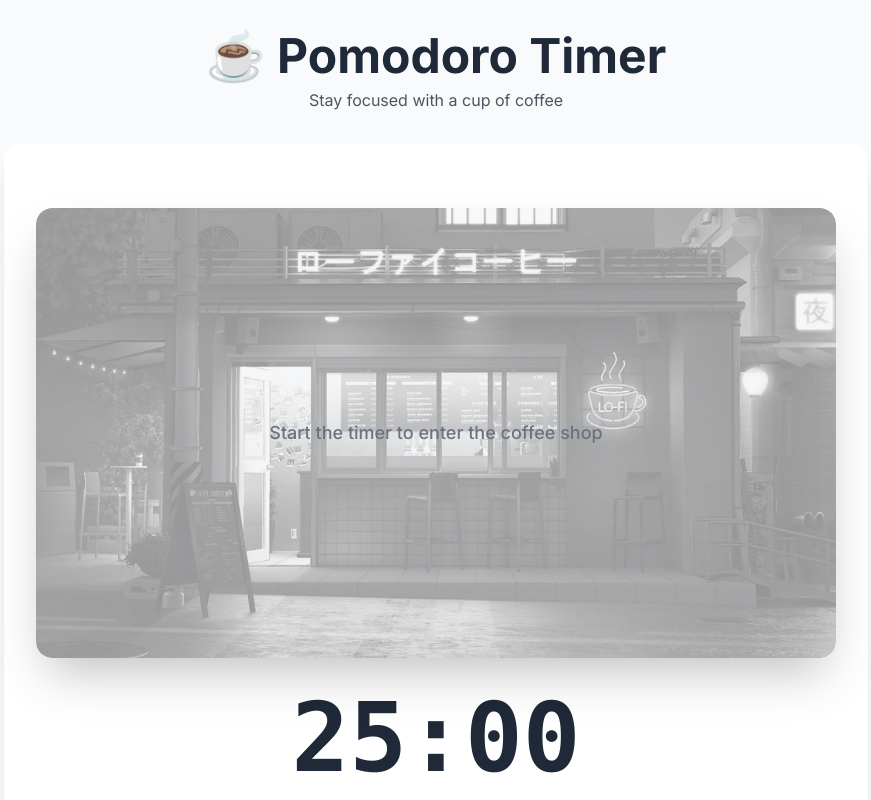
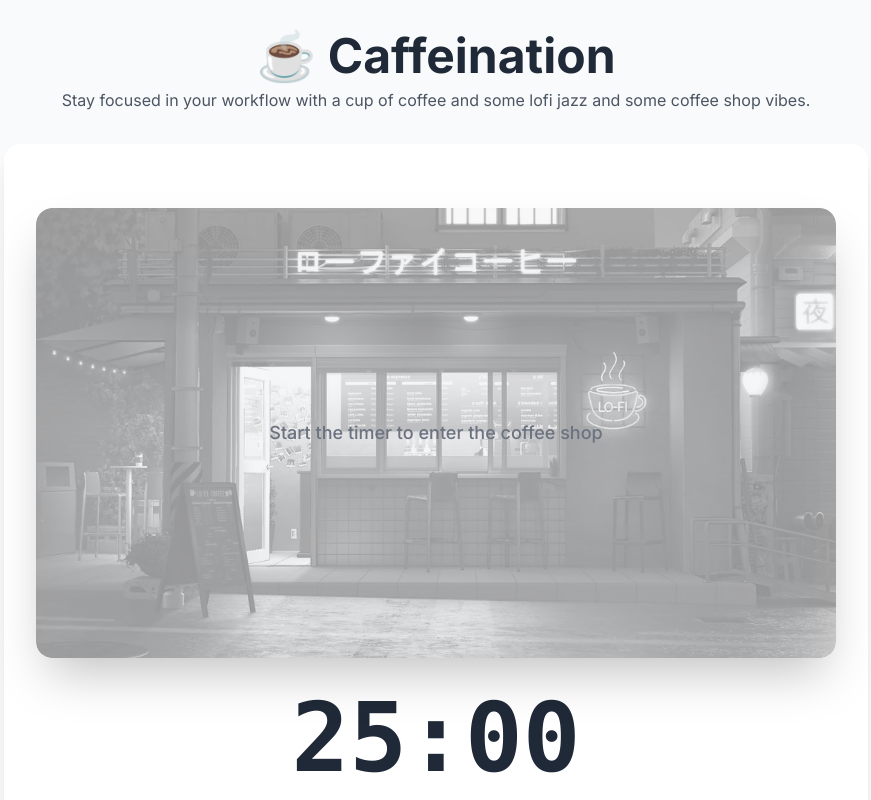
Before and after one commit to mcsmyth/coffee-timer, a React (Create React App) app: page / in a window 1280 px wide. Shown: the top 800 px of the page, without its empty margins (204-1075 px from the left). Built offline with nearby package versions, Linux system fonts and the light colour scheme.

Commit message:
update naming and description

```diff
--- a/public/index.html
+++ b/public/index.html
@@ -8,11 +8,11 @@
     <meta name="theme-color" content="#000000" />
     <meta
       name="description"
-      content="Coffee Timer - A Pomodoro timer with an 8-bit coffee mug visualization"
+      content="Aesthetic Pomodoro Timer."
     />
     <link rel="apple-touch-icon" href="%PUBLIC_URL%/logo192.png" />
     <link rel="manifest" href="%PUBLIC_URL%/manifest.json" />
-    <title>Coffee Timer - Pomodoro Timer</title>
+    <title>Caffeination - Pomodoro Timer</title>
   </head>
   <body>
     <noscript>You need to enable JavaScript to run this app.</noscript>
--- a/src/components/PomodoroTimer/PomodoroTimer.tsx
+++ b/src/components/PomodoroTimer/PomodoroTimer.tsx
@@ -138,10 +138,10 @@ export const PomodoroTimer: React.FC = () => {
       <div className={`max-w-4xl mx-auto px-4 py-8 ${timer.isRunning ? 'opacity-0 pointer-events-none' : ''}`}>
         <div className="text-center mb-8">
           <h1 className="text-4xl md:text-5xl font-bold text-gray-800 dark:text-gray-200 mb-2">
-            ☕ Pomodoro Timer
+            ☕ Caffeination
           </h1>
           <p className="text-gray-600 dark:text-gray-400">
-            Stay focused with a cup of coffee
+            Stay focused in your workflow with a cup of coffee and some lofi jazz and some coffee shop vibes.
           </p>
         </div>
 
```
